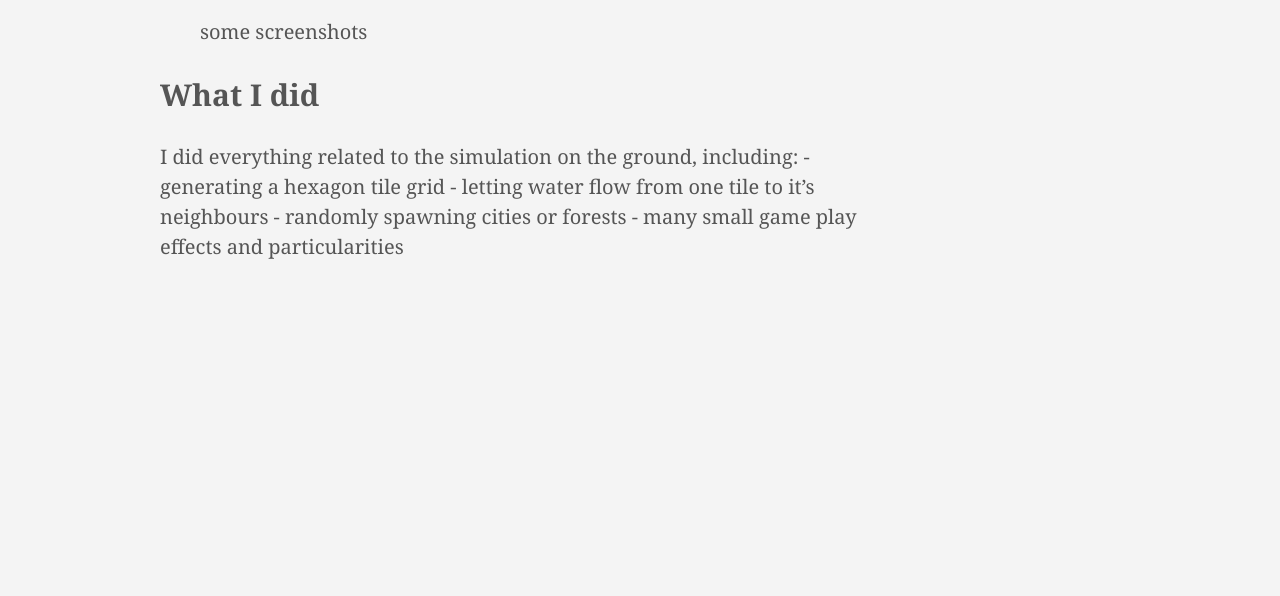
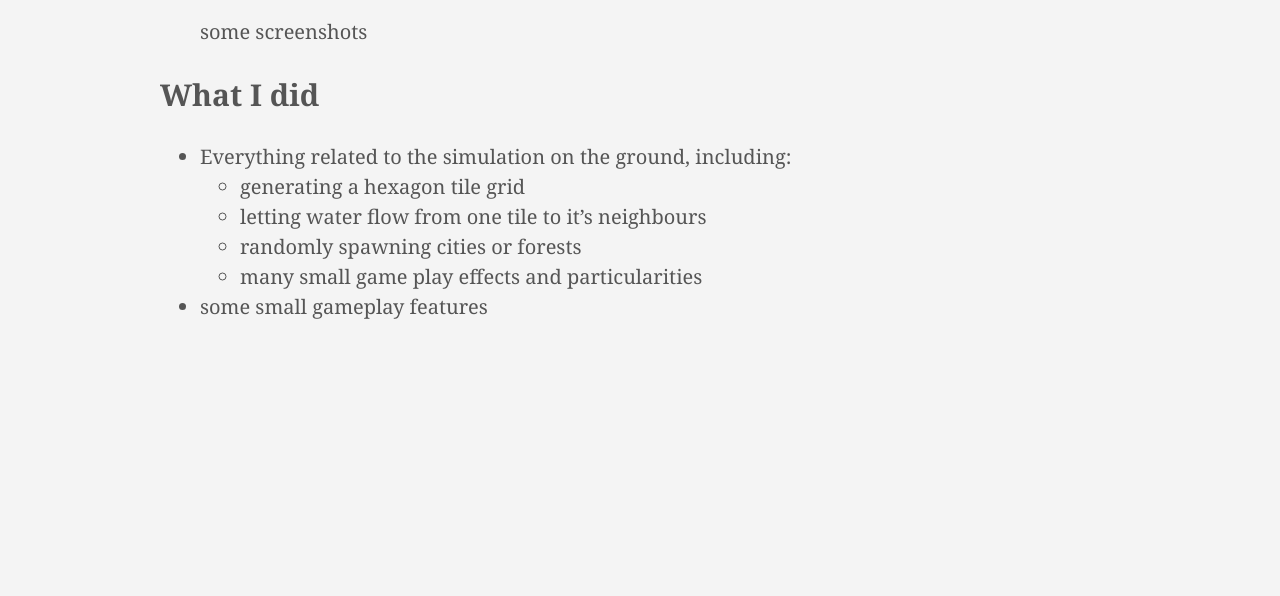
Before and after one commit to FlorisKappeyne/FlorisKappeyne.github.io, a plain HTML site: page post/clouded/index.html in a window 1280 px wide. Shown: the part 2034-2630 px from the top of the page. Drawn offline with Linux system fonts and the light colour scheme.

Commit message:
Fixed the clouded page
I fixed the bullet point list on the clouded page

```diff
--- a/post/clouded/index.html
+++ b/post/clouded/index.html
@@ -49,7 +49,7 @@
 
 <meta itemprop="datePublished" content="2017-04-14T11:25:05-04:00" />
 <meta itemprop="dateModified" content="2017-04-14T11:25:05-04:00" />
-<meta itemprop="wordCount" content="136">
+<meta itemprop="wordCount" content="134">
 
 
 
@@ -200,11 +200,17 @@ th, td {
 
 <h2 id="what-i-did">What I did</h2>
 
-<p>I did everything related to the simulation on the ground, including:
-- generating a hexagon tile grid
-- letting water flow from one tile to it&rsquo;s neighbours
-- randomly spawning cities or forests
-- many small game play effects and particularities</p>
+<ul>
+<li>Everything related to the simulation on the ground, including:
+
+<ul>
+<li>generating a hexagon tile grid</li>
+<li>letting water flow from one tile to it&rsquo;s neighbours</li>
+<li>randomly spawning cities or forests</li>
+<li>many small game play effects and particularities</li>
+</ul></li>
+<li>some small gameplay features</li>
+</ul>
 
       </section>
 
```
